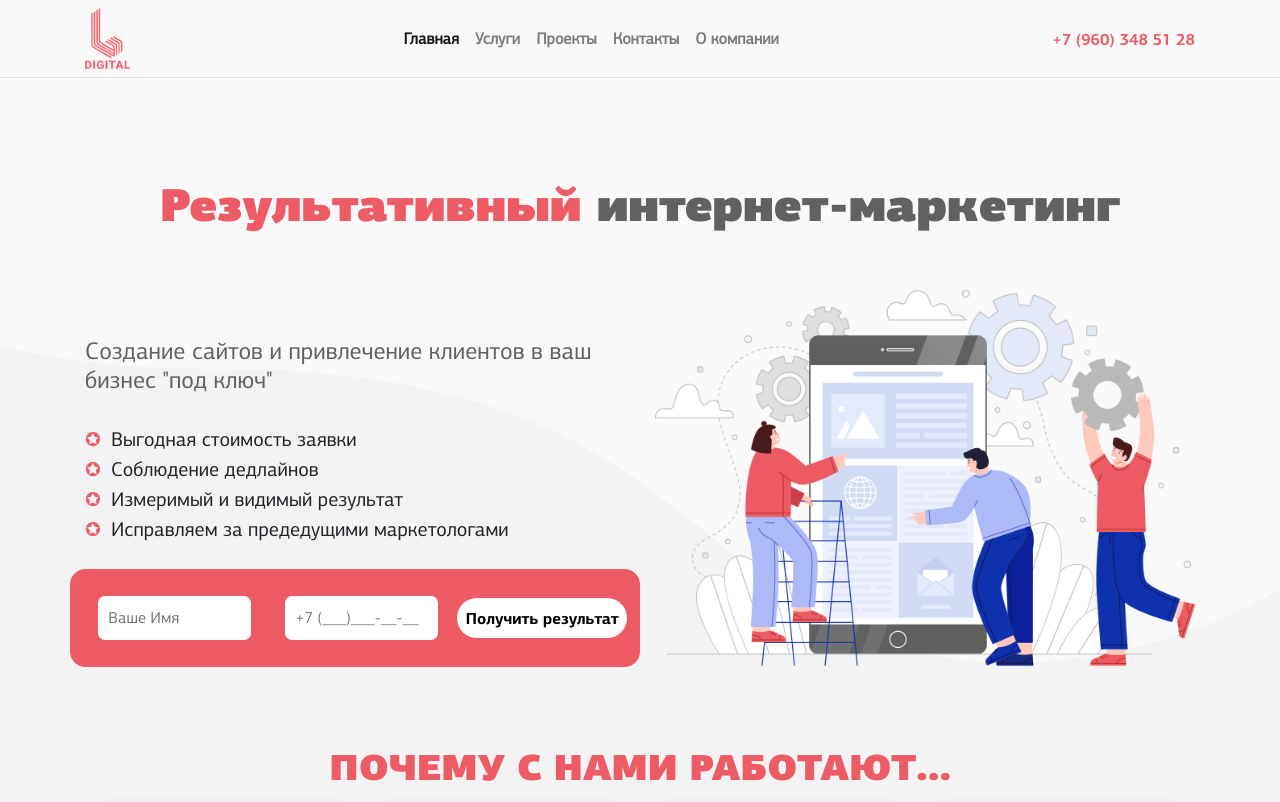
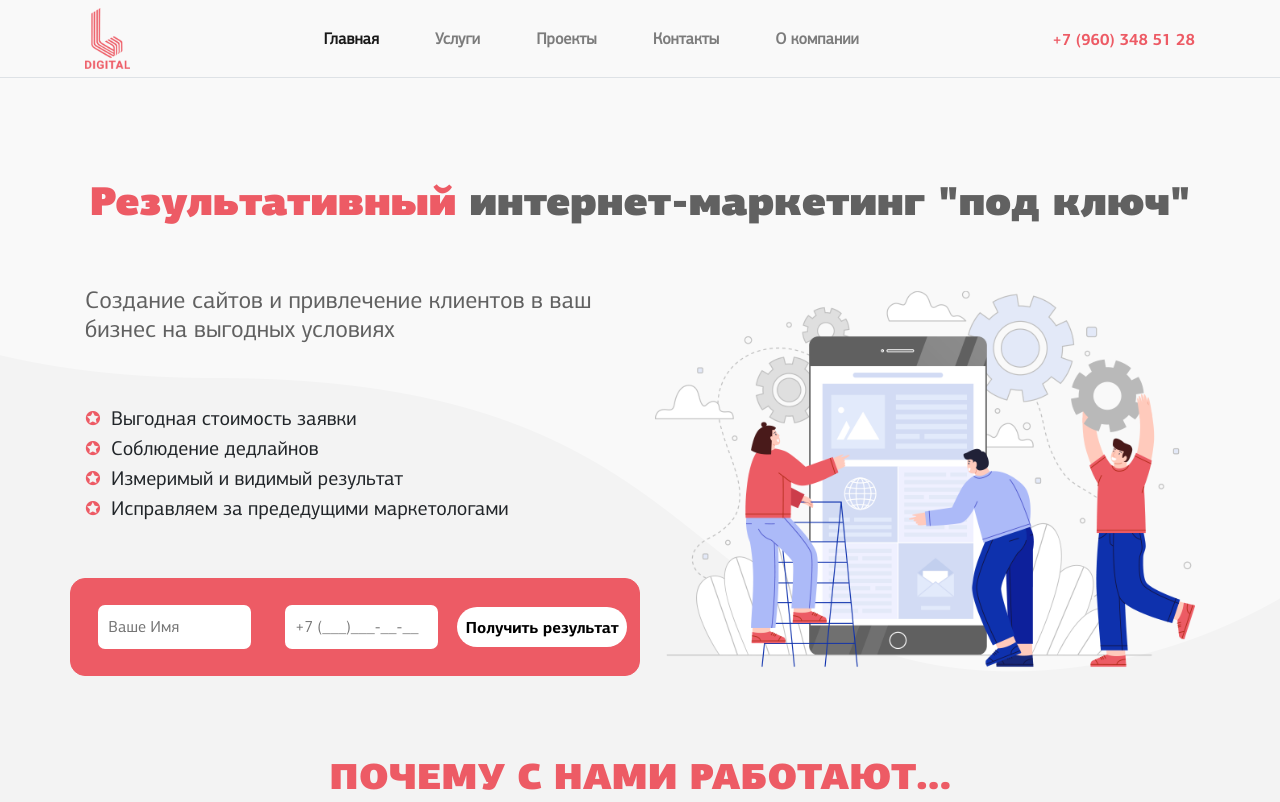
Before and after one commit to ES-Good/l-digital_new, a plain HTML site: page index.html in a window 1280 px wide. Shown: the top 802 px of the page. Drawn offline with nearby package versions, Linux system fonts and the light colour scheme; files whose address does not match are found by name.

Commit message:
'menu-and-title'

```diff
--- a/css/mobile.css
+++ b/css/mobile.css
@@ -85,11 +85,14 @@
     .btn-red{
         font-size: 18px;
     }
+    .nav-item {
+        margin: 0px 15px;
+    }
 }
 
 @media(min-width:1200px){
     .title-top-section{
-        font-size: 46px;
+        font-size: 40px;
     }
     .discription-top-section{
         font-size: 24px;
@@ -100,4 +103,7 @@
     .sentence-text{
         font-size: 18px;
     }
+    .nav-item {
+        margin: 0px 20px;
+    }
 }
--- a/css/style.css
+++ b/css/style.css
@@ -136,7 +136,7 @@ body{
 }
 
 .list-top-section{
-    margin: 25px 0!important;
+    margin: 55px 0!important;
     padding: 0;
 }
 
--- a/index.html
+++ b/index.html
@@ -50,11 +50,11 @@
       <div class="container">
         <div class="row d-flex flex-wrap">
           <div class="col-12 mb-5">
-            <h1 class="title-big title-top-section text-dark text-center"><span class="text-red">Результативный</span> интернет-маркетинг</h1>
+            <h1 class="title-big title-top-section text-dark text-center"><span class="text-red">Результативный</span> интернет-маркетинг "под ключ"</h1>
           </div>
           <div class="col-12 col-lg-6 d-flex flex-column align-items-start justify-content-end position-relative">
             <h2 class="discription-top-section my-1">Создание сайтов и привлечение клиентов
-              в ваш бизнес "под ключ"</h2>
+              в ваш бизнес на выгодных условиях</h2>
               <ul class="list-top-section">
                 <li class="list-top-section__item">Выгодная стоимость заявки</li>
                 <li class="list-top-section__item">Соблюдение дедлайнов</li>
```
